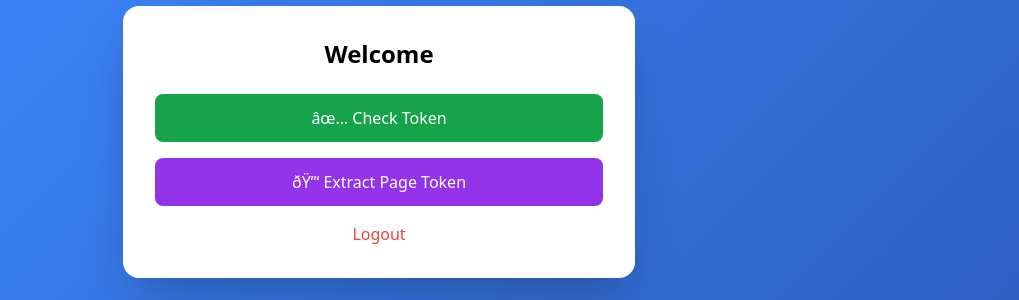
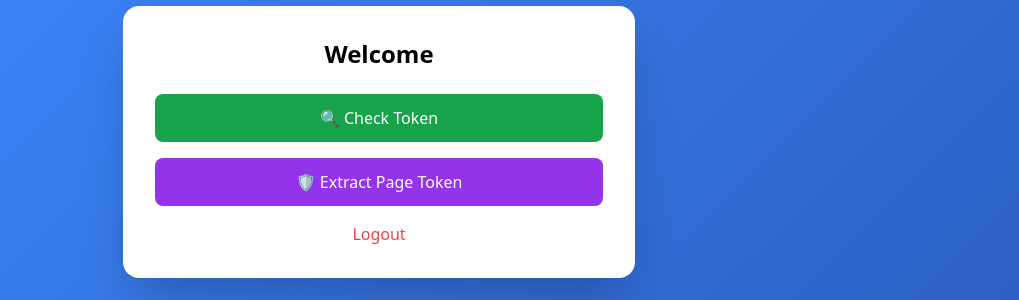
Before and after one commit to Legend-Xaryab/p4ge-7ookenx, a Python web app: template templates/dashboard.html in a window 1280 px wide. Shown: the part 258-558 px from the top of the page, without its empty margins (261-1280 px from the left). Run offline with Jinja, Linux system fonts and the light colour scheme; the template is opened without the code that fills it, so the values that code supplies are empty; some libraries are stand-ins or nearby versions.

Commit message:
Update dashboard.html

```diff
--- a/templates/dashboard.html
+++ b/templates/dashboard.html
@@ -4,10 +4,10 @@
 
 <div class="flex flex-col gap-4">
   <a href="{{ url_for('check_token') }}"
-     class="bg-green-600 text-white p-3 rounded-lg text-center hover:scale-105 transition">âœ… Check Token</a>
+     class="bg-green-600 text-white p-3 rounded-lg text-center hover:scale-105 transition">🔍 Check Token</a>
 
   <a href="{{ url_for('extract_pages') }}"
-     class="bg-purple-600 text-white p-3 rounded-lg text-center hover:scale-105 transition">ðŸ”‘ Extract Page Token</a>
+     class="bg-purple-600 text-white p-3 rounded-lg text-center hover:scale-105 transition">🛡️ Extract Page Token</a>
 
   <a href="{{ url_for('logout') }}"
      class="text-red-500 text-center hover:underline">Logout</a>
```
